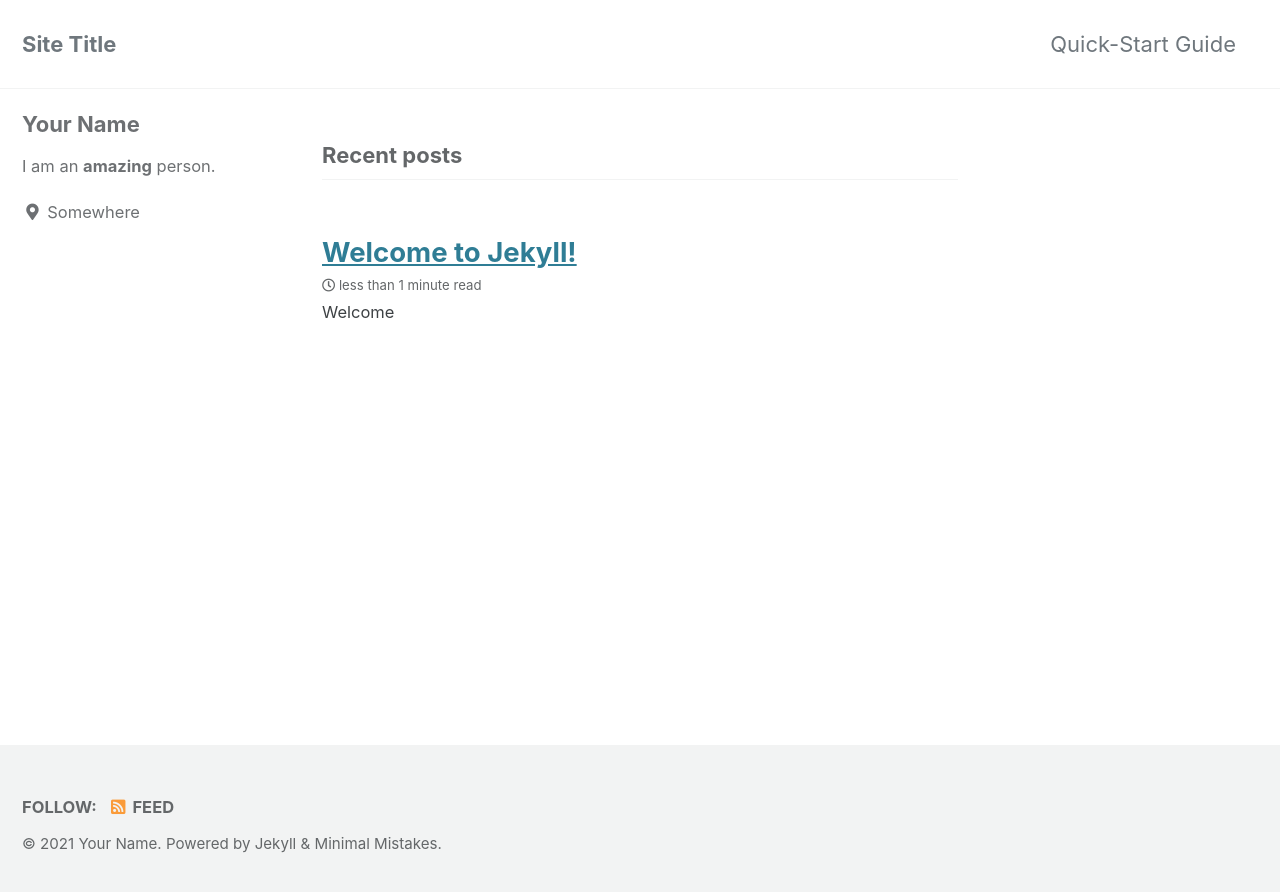
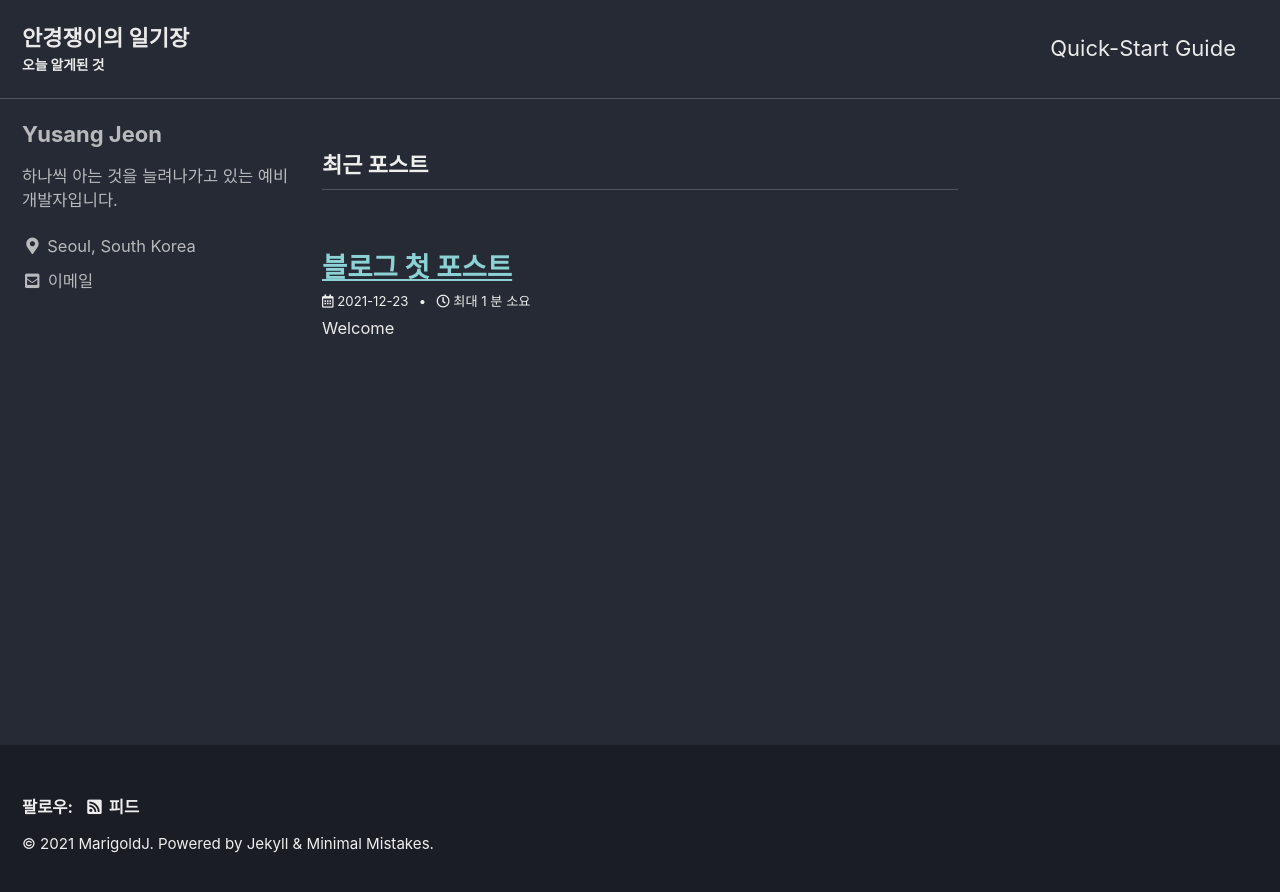
Before and after one commit to MarigoldJ/MarigoldJ.github.io, a Jekyll site: the page built from index.html, in a window 1280 px wide. Shown: the top 892 px of the page. Built offline with Jekyll 4.4.1, drawn with Linux system fonts in a browser that asks for light colours; cached includes are drawn as plain includes; the list of posts is cut into pages by our own code.

Commit message:
config 수정

```diff
--- a/Gemfile
+++ b/Gemfile
@@ -4,3 +4,5 @@ gem "github-pages", group: :jekyll_plugins
 gem "jekyll-include-cache", group: :jekyll_plugins
 gem 'wdm', '>= 0.1.0'
 gem "webrick", "~> 1.7"
+
+# bundle exec jekyll serve
--- a/_config.yml
+++ b/_config.yml
@@ -12,22 +12,22 @@
 
 # theme                  : "minimal-mistakes-jekyll"
 # remote_theme           : "mmistakes/minimal-mistakes"
-minimal_mistakes_skin: "default" # "air", "aqua", "contrast", "dark", "dirt", "neon", "mint", "plum", "sunrise"
+minimal_mistakes_skin: "dark" # "air", "aqua", "contrast", "plum", "dirt", "neon", "mint", "default", "sunrise"
 
 # Site Settings
-locale: "en-US"
-title: "Site Title"
-title_separator: "-"
-subtitle: # site tagline that appears below site title in masthead
-name: "Your Name"
-description: "An amazing website."
+locale: "ko-KR"
+title: "안경쟁이의 일기장"
+title_separator: "|"
+subtitle: "오늘 알게된 것"
+name: "MarigoldJ"
+description: "하루를 일기처럼 기록하는 블로그입니다."
 url: "https://marigoldj.github.io"
 baseurl: # the subpath of your site, e.g. "/blog"
-repository: # GitHub username/repo-name e.g. "mmistakes/minimal-mistakes"
+repository: "MarigoldJ/MarigoldJ.github.io" # GitHub username/repo-name e.g. "mmistakes/minimal-mistakes"
 teaser: # path of fallback teaser image, e.g. "/assets/images/500x300.png"
 logo: # path of logo image to display in the masthead, e.g. "/assets/images/88x88.png"
 masthead_title: # overrides the website title displayed in the masthead, use " " for no title
-# breadcrumbs            : false # true, false (default)
+breadcrumbs: true # true, false (default)
 words_per_minute: 200
 comments:
   provider: # false (default), "disqus", "discourse", "facebook", "staticman", "staticman_v2", "utterances", "giscus", "custom"
@@ -101,11 +101,11 @@ analytics:
 
 # Site Author
 author:
-  name: "Your Name"
+  name: "Yusang Jeon"
   avatar: # path of avatar image, e.g. "/assets/images/bio-photo.jpg"
-  bio: "I am an **amazing** person."
-  location: "Somewhere"
-  email:
+  bio: "하나씩 아는 것을 늘려나가고 있는 예비 개발자입니다."
+  location: "Seoul, South Korea"
+  email: "yusang0130@gmail.com"
   links:
     - label: "Email"
       icon: "fas fa-fw fa-envelope-square"
@@ -275,6 +275,9 @@ defaults:
       layout: single
       author_profile: true
       read_time: true
-      comments: # true
+      comments: true
       share: true
       related: true
+      show_date: true
+
+date_format: "%Y-%m-%d"
--- a/_posts/2021-12-23-first.md
+++ b/_posts/2021-12-23-first.md
@@ -1,10 +1,8 @@
 ---
-layout: post
-title: "Welcome to Jekyll!"
+layout: single
+title: "블로그 첫 포스트"
 ---
 
 # Welcome
 
-**Hello world**, this is my first Jekyll blog post.
-
-I hope you like it!
+**안녕하세요**, 첫 글입니다.
```
